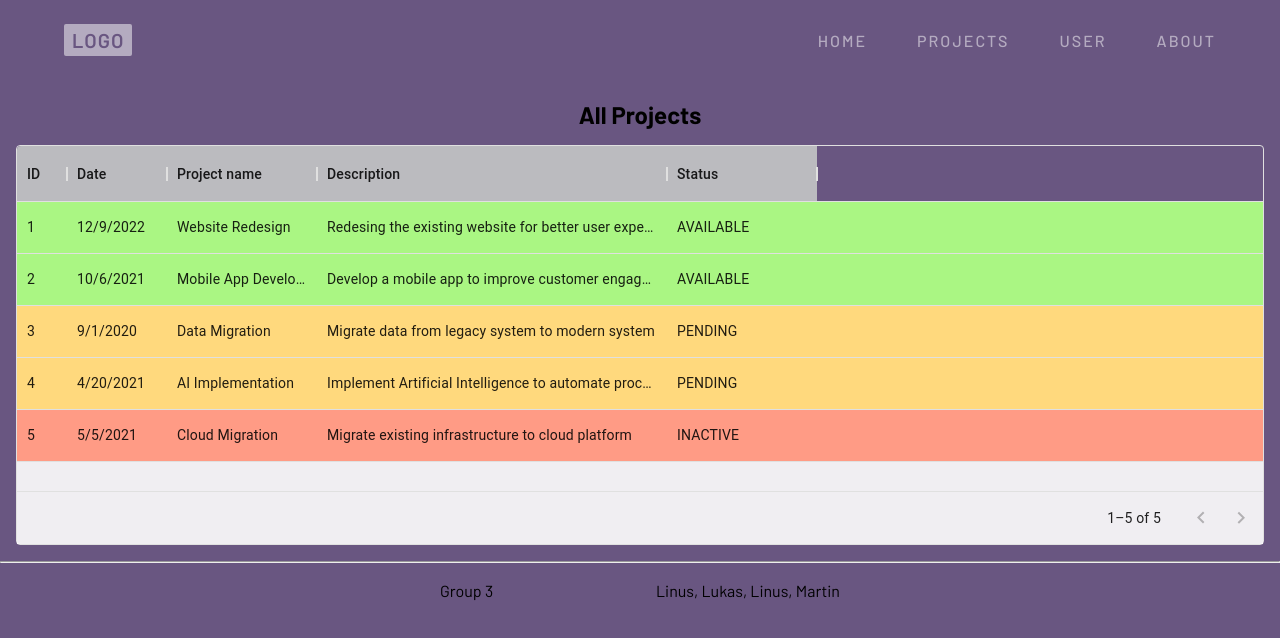
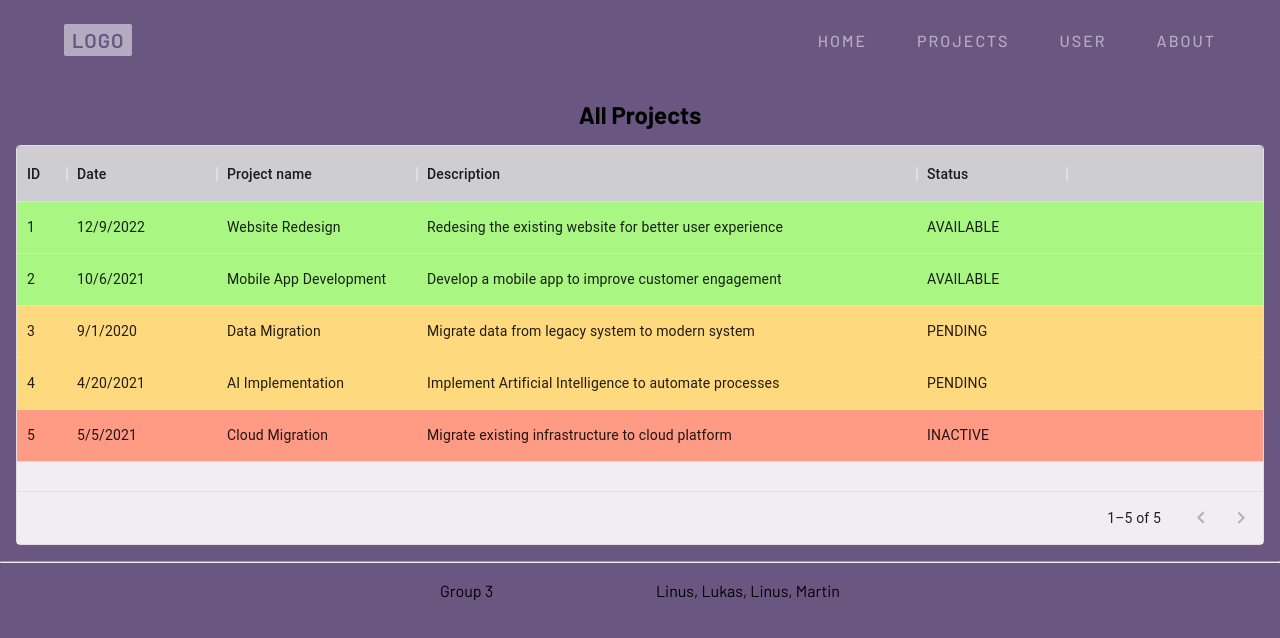
Before and after one commit to LinusGSP/AgilesProjekt-m426, a React (Create React App) app: page /ProjectList in a window 1280 px wide. Shown: the top 638 px of the page. Built offline with nearby package versions, Linux system fonts and the light colour scheme; a web font is replaced by a local one.

Commit message:
Added Colouring to project table :)
.

```diff
--- a/src/Pages/functiones/DataGridProProject.js
+++ b/src/Pages/functiones/DataGridProProject.js
@@ -9,19 +9,19 @@ const columns = [
     field: 'Date',
     headerName: 'Date',
     type: 'date',
-    width: 100,
+    width: 150,
     editable: false,
   },
   {
     field: 'Project Name',
     headerName: 'Project name',
-    width: 150,
+    width: 200,
     editable: false,
   },
   {
     field: 'Description',
     headerName: 'Description',
-    width: 350,
+    width: 500,
     editable: false,
   },
   {
--- a/src/Styles/main.css
+++ b/src/Styles/main.css
@@ -6,8 +6,10 @@
     background-color: rgba(255, 255, 255, 0.899);
 }
 
-.projectTable .MuiDataGrid-columnHeader{
-    background-color: rgba(197, 199, 199, 0.899);
+
+
+.projectTable .MuiDataGrid-columnHeaders{
+    background-color: rgba(220, 221, 221, 0.89);
 
 }
 
```
